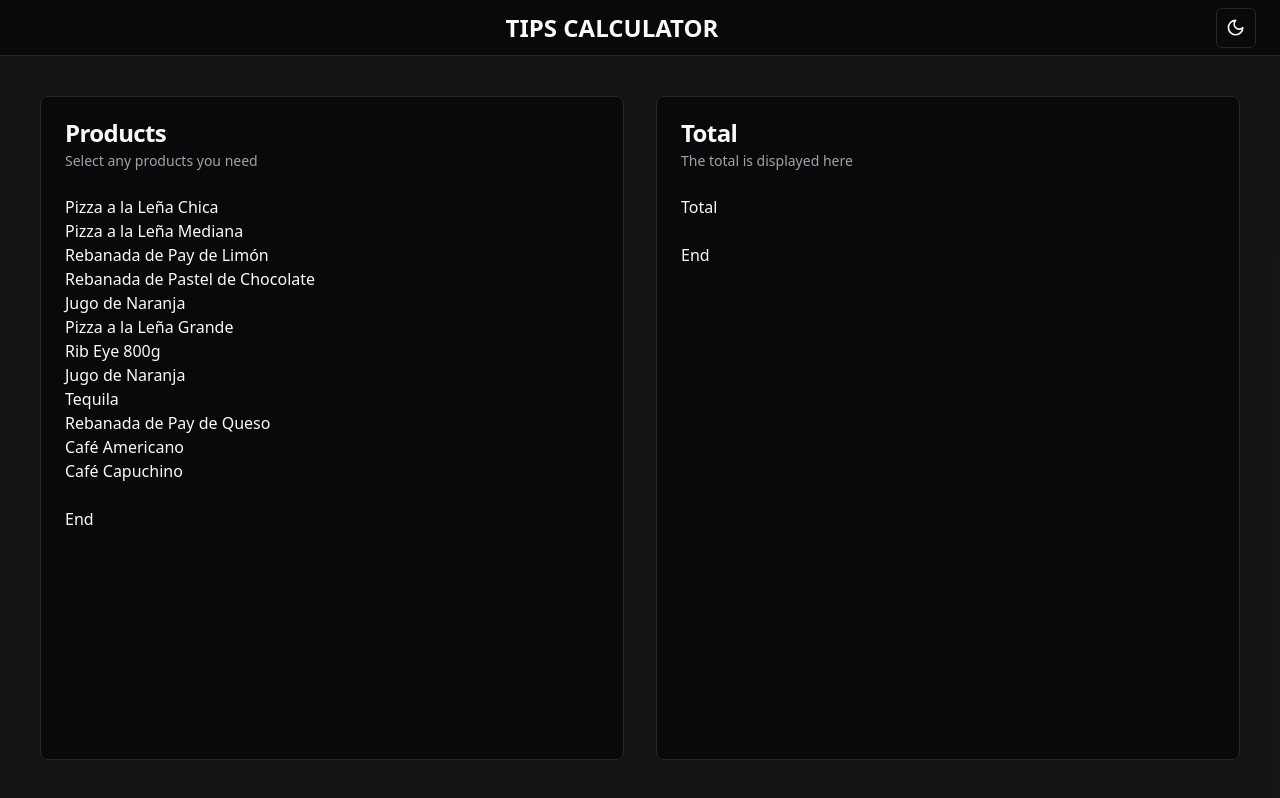
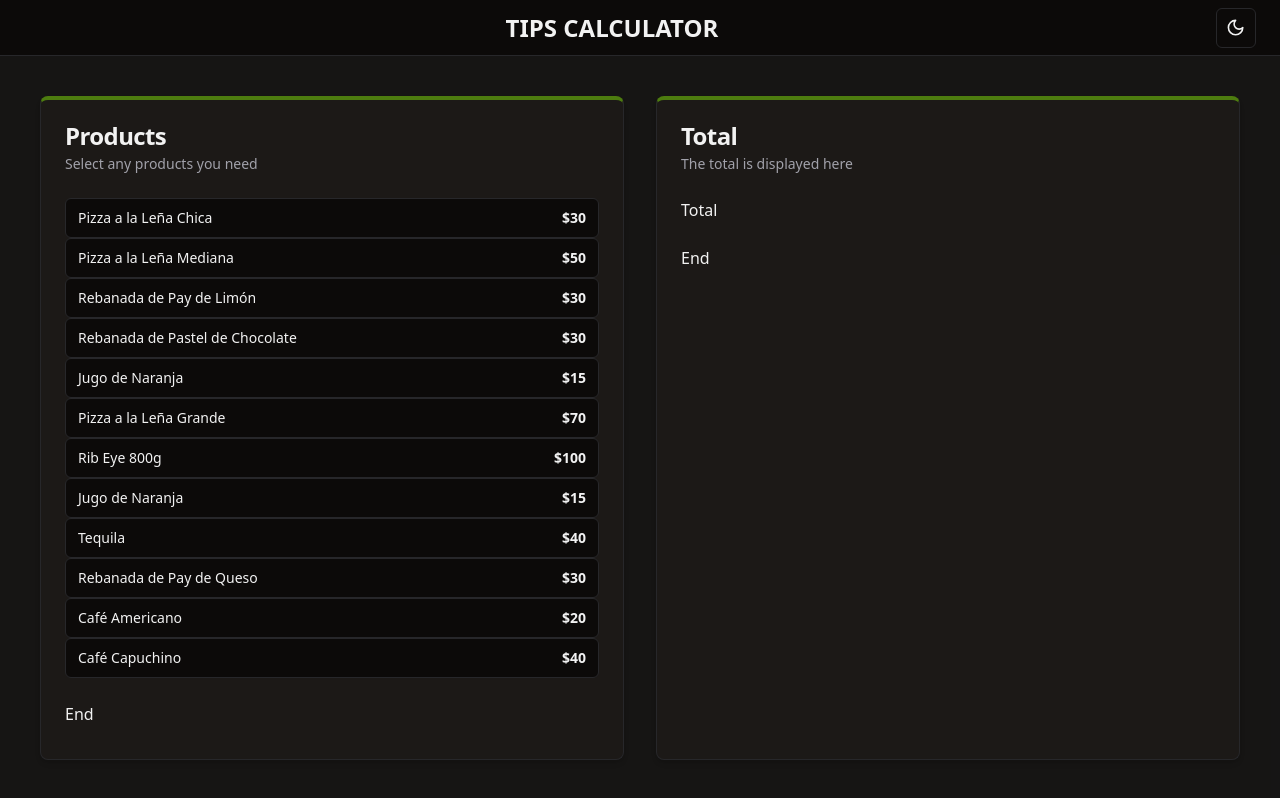
Before and after one commit to Spartan145/ReactAndTypeScrip10Projects, a React (Vite) app in the folder tip_calculator/: page / in a window 1280 px wide. Built offline with nearby package versions, Linux system fonts and the light colour scheme.

Commit message:
Improved cards

```diff
--- a/tip_calculator/src/App.tsx
+++ b/tip_calculator/src/App.tsx
@@ -1,6 +1,7 @@
 import { ThemeProvider } from "@/components/theme-provider"
 import { ModeToggle } from "./components/mode-toggle"
 import { menuItems } from "./data/db"
+import MenuItem from "./components/MenuItem"
 
 import {
   Card,
@@ -10,6 +11,7 @@ import {
   CardHeader,
   CardTitle,
 } from "@/components/ui/card"
+
 
 
 function App() {
@@ -24,21 +26,23 @@ function App() {
         </nav>
       </header>
       <main className="flex min-h-[calc(100vh_-_theme(spacing.16))] flex-1 sm:flex-row flex-col gap-4 bg-muted/40 p-4 md:gap-8 md:p-10 ">
-        <Card className="basis-1/2">
+        <Card className="basis-1/2 border-t-lime-700 border-t-4 shadow-md">
           <CardHeader>
             <CardTitle>Products</CardTitle>
             <CardDescription>Select any products you need</CardDescription>
           </CardHeader>
           <CardContent>
             {menuItems.map((item) => (
-              <p key={item.id}>{item.name}</p>
+              <MenuItem
+              key={item.id}
+              item={item}></MenuItem>
             ))}
           </CardContent>
           <CardFooter>
             <p>End</p>
           </CardFooter>
         </Card>
-        <Card className="basis-1/2">
+        <Card className="basis-1/2 border-t-lime-700 border-t-4 shadow-md">
           <CardHeader>
             <CardTitle>Total</CardTitle>
             <CardDescription>The total is displayed here</CardDescription>
--- a/tip_calculator/src/components/MenuItem.tsx
+++ b/tip_calculator/src/components/MenuItem.tsx
@@ -1,7 +1,20 @@
-import React from 'react'
+import type { MenuItem } from "../types"
+import { Button } from "@/components/ui/button"
 
-export default function MenuItem() {
+type MenuItemProps = {
+  item : MenuItem
+}
+
+export default function MenuItem( {item} : MenuItemProps ) {
   return (
-    <div>MenuItem</div>
+    <Button variant="outline" className="
+      w-full
+      p-3
+      flex
+      justify-between
+    ">
+      <p>{item.name}</p>
+      <p className="font-bold">${item.price}</p>
+    </Button>
   )
 }
--- a/tip_calculator/src/components/theme-provider.tsx
+++ b/tip_calculator/src/components/theme-provider.tsx
@@ -22,7 +22,7 @@ const ThemeProviderContext = createContext<ThemeProviderState>(initialState)
 
 export function ThemeProvider({
   children,
-  defaultTheme = "dark",//original was system
+  defaultTheme = "system",//original was system
   storageKey = "vite-ui-theme",
   ...props
 }: ThemeProviderProps) {
--- a/tip_calculator/src/index.css
+++ b/tip_calculator/src/index.css
@@ -1,70 +1,55 @@
 @tailwind base;
   @tailwind components;
   @tailwind utilities;
+
 
 @layer base {
   :root {
     --background: 0 0% 100%;
     --foreground: 240 10% 3.9%;
-
     --card: 0 0% 100%;
     --card-foreground: 240 10% 3.9%;
-
     --popover: 0 0% 100%;
     --popover-foreground: 240 10% 3.9%;
-
-      --primary: 240 5.9% 10%;
-      --primary-foreground: 0 0% 98%;
-
+    --primary: 142.1 76.2% 36.3%;
+    --primary-foreground: 355.7 100% 97.3%;
     --secondary: 240 4.8% 95.9%;
     --secondary-foreground: 240 5.9% 10%;
-
     --muted: 240 4.8% 95.9%;
     --muted-foreground: 240 3.8% 46.1%;
-
     --accent: 240 4.8% 95.9%;
     --accent-foreground: 240 5.9% 10%;
-
     --destructive: 0 84.2% 60.2%;
     --destructive-foreground: 0 0% 98%;
-
     --border: 240 5.9% 90%;
     --input: 240 5.9% 90%;
-      --ring: 240 10% 3.9%;
-
+    --ring: 142.1 76.2% 36.3%;
     --radius: 0.5rem;
   }
 
   .dark {
-      --background: 240 10% 3.9%;
-      --foreground: 0 0% 98%;
-
-      --card: 240 10% 3.9%;
-      --card-foreground: 0 0% 98%;
-
-      --popover: 240 10% 3.9%;
-      --popover-foreground: 0 0% 98%;
-
-      --primary: 0 0% 98%;
-      --primary-foreground: 240 5.9% 10%;
-
+    --background: 20 14.3% 4.1%;
+    --foreground: 0 0% 95%;
+    --card: 24 9.8% 10%;
+    --card-foreground: 0 0% 95%;
+    --popover: 0 0% 9%;
+    --popover-foreground: 0 0% 95%;
+    --primary: 142.1 70.6% 45.3%;
+    --primary-foreground: 144.9 80.4% 10%;
     --secondary: 240 3.7% 15.9%;
     --secondary-foreground: 0 0% 98%;
-
-      --muted: 240 3.7% 15.9%;
+    --muted: 0 0% 15%;
     --muted-foreground: 240 5% 64.9%;
-
-      --accent: 240 3.7% 15.9%;
+    --accent: 12 6.5% 15.1%;
     --accent-foreground: 0 0% 98%;
-
     --destructive: 0 62.8% 30.6%;
-      --destructive-foreground: 0 0% 98%;
-
+    --destructive-foreground: 0 85.7% 97.3%;
     --border: 240 3.7% 15.9%;
     --input: 240 3.7% 15.9%;
-      --ring: 240 4.9% 83.9%;
+    --ring: 142.4 71.8% 29.2%;
   }
 }
+
 
   @layer base {
     * {
```
Lines whose indentation alone changed are shown as unchanged.
